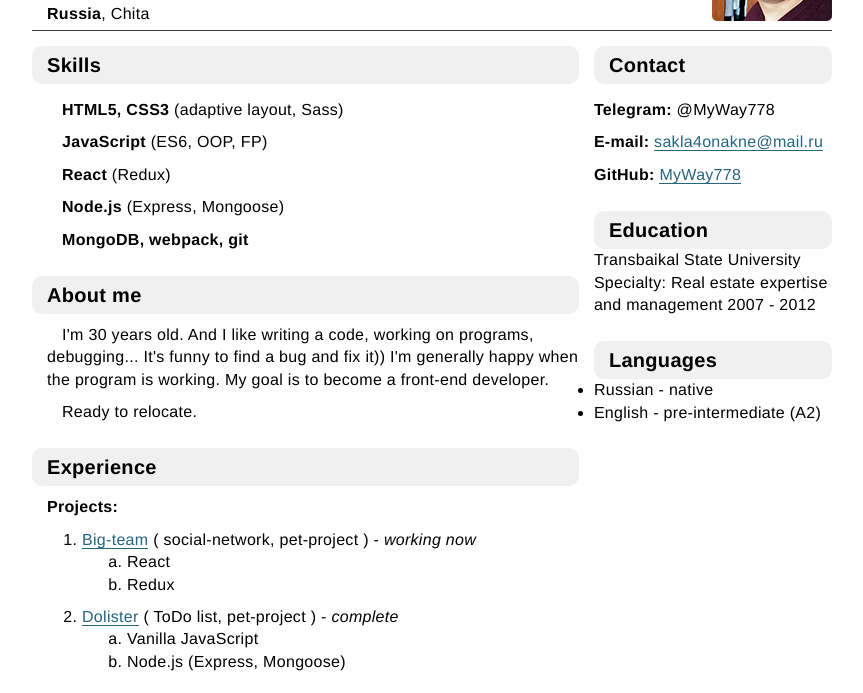
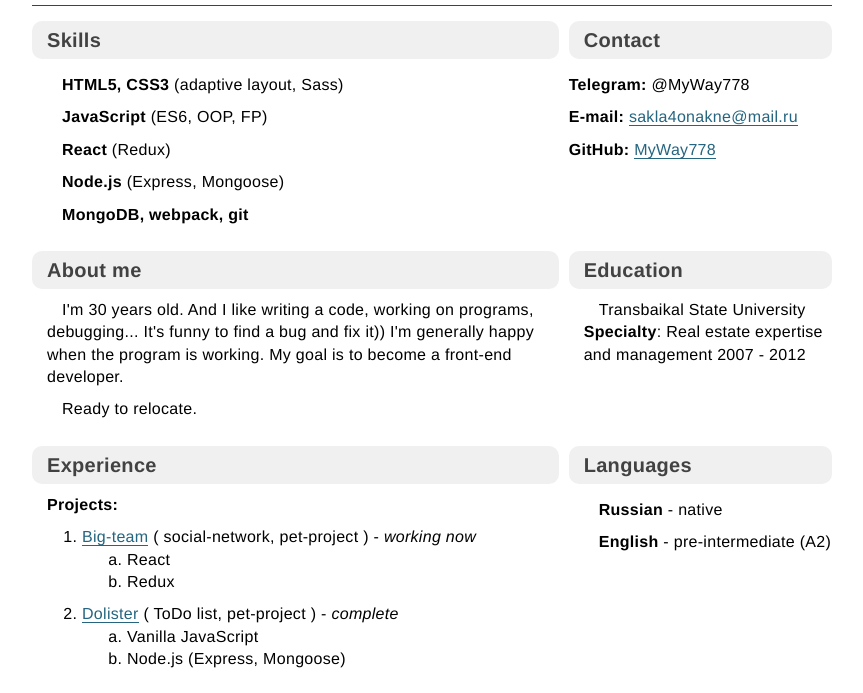
Before and after one commit to MyWay778/rsschool-cv, a plain HTML site: page index.html in a window 1280 px wide. Shown: the part 170-863 px from the top of the page, without its empty margins (208-1071 px from the left). Drawn offline with Linux system fonts and the light colour scheme.

Commit message:
feat: add Education and Languages

```diff
--- a/index.html
+++ b/index.html
@@ -18,8 +18,8 @@
         <img class="photo" src="images/toCV.jpg" width="120" height="161" />
       </header>
       <main class="content">
-        <article class="left-side">
-          <section class="skills cv-section">
+        <article class="content-block">
+          <section class="left-side cv-section">
             <h2 class="cv-section-title">Skills</h2>
             <ul class="skills-list list_default">
               <li><b>HTML5, CSS3</b> (adaptive layout, Sass)</li>
@@ -29,7 +29,17 @@
               <li><b>MongoDB, webpack, git</b></li>
             </ul>
           </section>
-          <section class="about cv-section">
+          <section class="right-side cv-section">
+            <h2 class="cv-section-title">Contact</h2>
+            <ul class="contact-list list_default">
+              <li><span class="contact-list__header">Telegram:</span> @MyWay778</li>
+              <li><span class="contact-list__header">E-mail:</span> <a href="mailto:">sakla4onakne@mail.ru</a></li>
+              <li><span class="contact-list__header">GitHub:</span> <a href="https://github.com/MyWay778">MyWay778</a></li>
+            </ul>
+          </section>
+        </article>
+        <article class="content-block">
+          <section class="left-side about cv-section">
             <h2 class="cv-section-title">About me</h2>
             <p>
               I'm 30 years old. And I like writing a code, working on programs, debugging...
@@ -38,7 +48,16 @@
             </p>
             <p>Ready to relocate.</p>
           </section>
-          <section class="experience cv-section">
+          <section class="right-side about cv-section">
+            <h2 class="cv-section-title">Education</h2>
+            <p>
+              Transbaikal State University
+              <b>Specialty</b>: Real estate expertise and management 2007 - 2012
+            </p>
+          </section>
+        </article>
+        <article class="content-block">
+          <section class="left-side cv-section">
             <h2 class="cv-section-title">Experience</h2>
             <div class="experience-section">
               <h4 class="subtitle">Projects:</h4>
@@ -74,6 +93,15 @@
               </ul>
             </div>
           </section>
+          <section class="right-side cv-section">
+            <h2 class="cv-section-title">Languages</h2>
+            <ul class="list_default">
+              <li><b>Russian</b> - native</li>
+              <li><b>English</b> - pre-intermediate (A2)</li>
+            </ul>
+          </section>
+        </article>
+        <article class="content-block">
           <section class="code cv-section">
             <h2 class="cv-section-title">Code</h2>
             <div class="code-background">
@@ -85,32 +113,8 @@
                 <span class="code-class">String</span>.<span class="code-method">fromCodePoint</span>(<span class="code-common">0x1F680</span>))<br>
               }</code>
             </div>
-        </section>
+          </section>
         </article>
-        <aside class="right-side">
-          <section class="contacts cv-section">
-            <h2 class="cv-section-title">Contact</h2>
-            <ul class="contact-list list_default">
-              <li><span class="contact-list__header">Telegram:</span> @MyWay778</li>
-              <li><span class="contact-list__header">E-mail:</span> <a href="mailto:">sakla4onakne@mail.ru</a></li>
-              <li><span class="contact-list__header">GitHub:</span> <a href="https://github.com/MyWay778">MyWay778</a></li>
-            </ul>
-          </section>
-          <section class="education cv-section">
-            <h2 class="cv-section-title">Education</h2>
-            <p>
-              Transbaikal State University
-              Specialty: Real estate expertise and management 2007 - 2012
-            </p>
-          </section>
-          <section class="languages cv-section">
-            <h2 class="cv-section-title">Languages</h2>
-            <ul>
-              <li>Russian - native</li>
-              <li>English - pre-intermediate (A2)</li>
-            </ul>
-          </section>
-        </aside>
       </main>
     </div>
   </body>
--- a/styles/styles.css
+++ b/styles/styles.css
@@ -14,6 +14,7 @@ h1 {
 h2 {
   font-size: 20px;
 }
+
 a {
   text-decoration: none;
   color: #256580;
@@ -30,7 +31,7 @@ a {
 header {
   display: flex;
   justify-content: space-between;
-  padding: 30px 0  5px 15px;
+  padding: 5px 0  5px 15px;
   margin-bottom: 15px;
   border-bottom: 1px solid #424242;
 }
@@ -53,21 +54,26 @@ header {
 }
 
 /*Content and left side*/
-.content {
+.content-block {
   display: flex;
   justify-content: space-between;
 }
 .left-side {
-  padding-right: 15px;
+  flex: 2;
+}
+.right-side {
+  flex: 1;
+  margin-left: 10px;
 }
 
 /*Content general*/
 .cv-section-title {
   padding: 5px 15px;
+  color: #424242;
   background-color: #f0f0f0;
   border-radius: 10px;
 }
-.cv-section:nth-child(n+2) {
+.content-block:nth-child(n+2) {
   margin-top: 25px;
 }
 .list_default {
```
